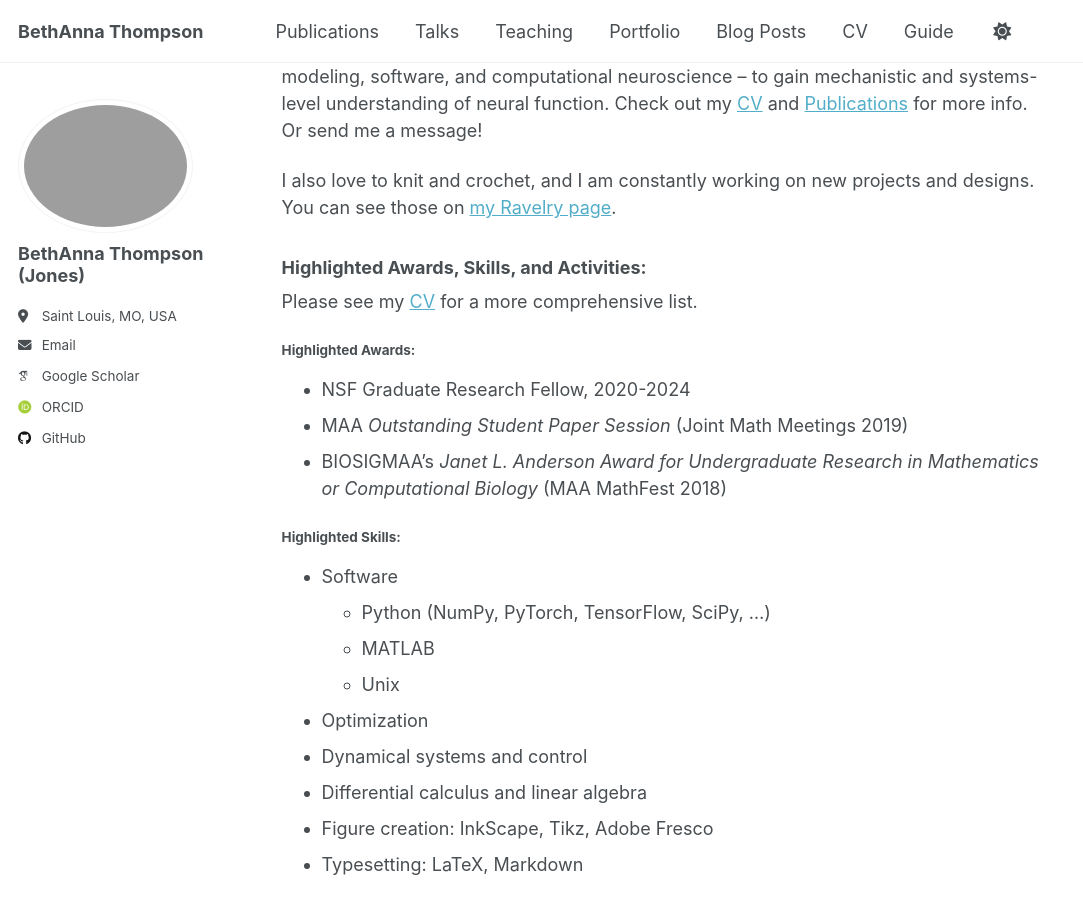
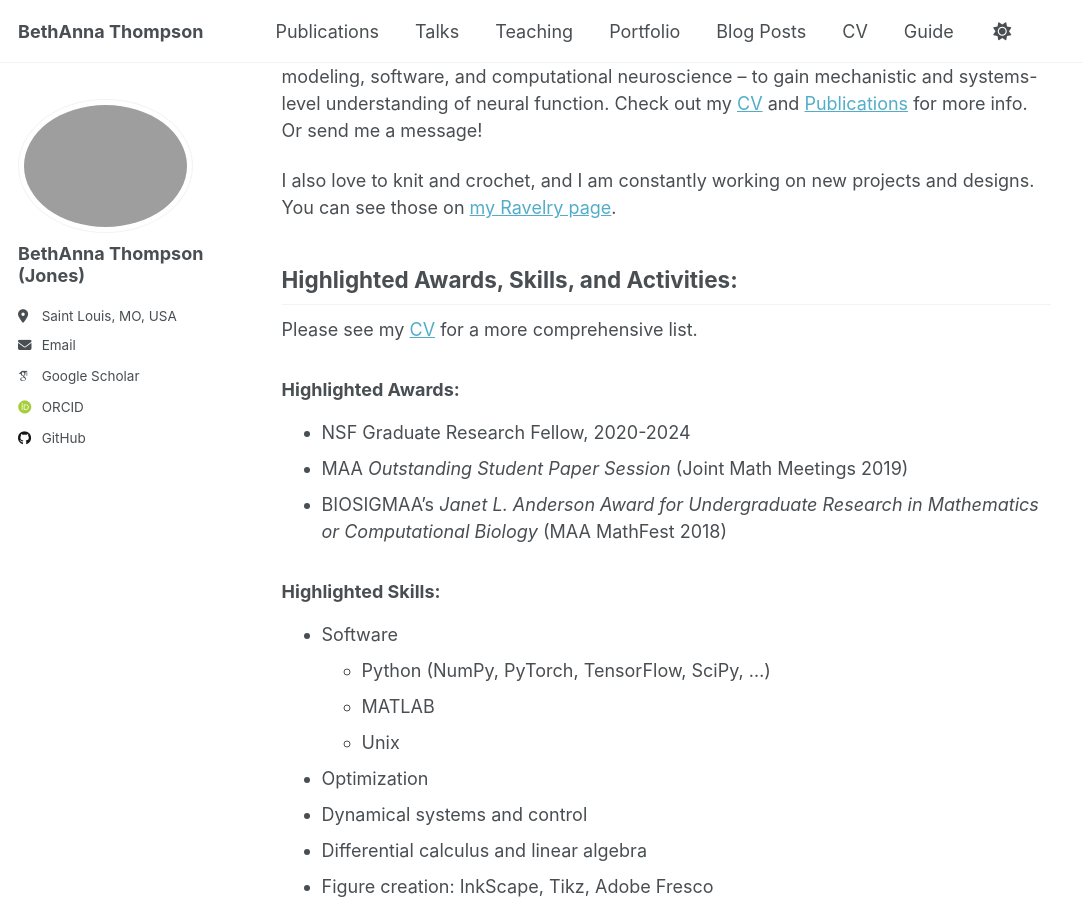
Before and after one commit to BethAnna/BethAnna.github.io, a Jekyll site: the page built from _pages/about.md, in a window 1280 px wide and 900 px high, scrolled down 507 px. Shown: the whole window, without its empty margins (0-1083 px from the left). Built offline with Jekyll 4.4.1, drawn with Linux system fonts in a browser that asks for light colours; some web fonts are replaced; a script that is not in the unit is left out.

```diff
--- a/_pages/about.md
+++ b/_pages/about.md
@@ -16,15 +16,15 @@ As a systems engineer and applied mathematician by training, my research works t
 I also love to knit and crochet, and I am constantly working on new projects and designs. You can see those on [my Ravelry page](https://www.ravelry.com/designers/thompson-yarn-arts).
 
 
-### Highlighted Awards, Skills, and Activities:
+## Highlighted Awards, Skills, and Activities:
 Please see my [CV](https://bethanna.github.io/cv/) for a more comprehensive list.
 
-#### Highlighted Awards:
+### Highlighted Awards:
 * NSF Graduate Research Fellow, 2020-2024
 * MAA _Outstanding Student Paper Session_ (Joint Math Meetings 2019)
 * BIOSIGMAA’s _Janet L. Anderson Award for Undergraduate Research in Mathematics or Computational Biology_ (MAA MathFest 2018)
 
-#### Highlighted Skills:
+### Highlighted Skills:
 * Software
     * Python (NumPy, PyTorch, TensorFlow, SciPy, ...)
     * MATLAB
@@ -35,7 +35,7 @@ Please see my [CV](https://bethanna.github.io/cv/) for a more comprehensive list
 * Figure creation: InkScape, Tikz, Adobe Fresco
 * Typesetting: LaTeX, Markdown
 
-#### Highlighted Activities:
+### Highlighted Activities:
 * Founding member of student-led Electrical & System Engineering (ESE) PhD Advisory Board at Washington University in St. Louis
 * Regular mentoring positions
 
```
